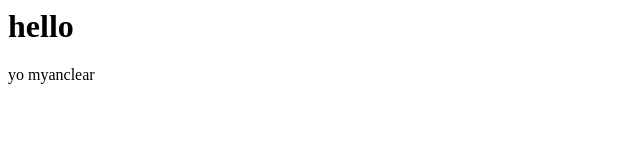
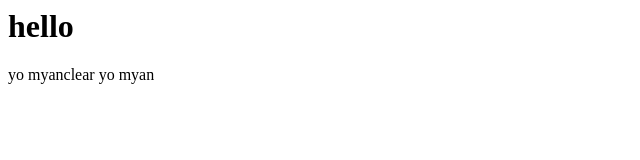
Before and after one commit to Biraj2060/workshop-day-2, a plain HTML site: page index.html in a window 1280 px wide. Shown: the full height of the page, 0-640 px from the left. Drawn offline with Linux system fonts and the light colour scheme.

Commit message:
change 1st

```diff
--- a/index.html
+++ b/index.html
@@ -1,7 +1,7 @@
 <html>
     <body>
         <h1>hello</h1>
-        <p>yo myanclear</p>
+        <p>yo myanclear yo myan</p>
         <marquee>
         <form>
             <label for="fname">First name:</label><br>
```
